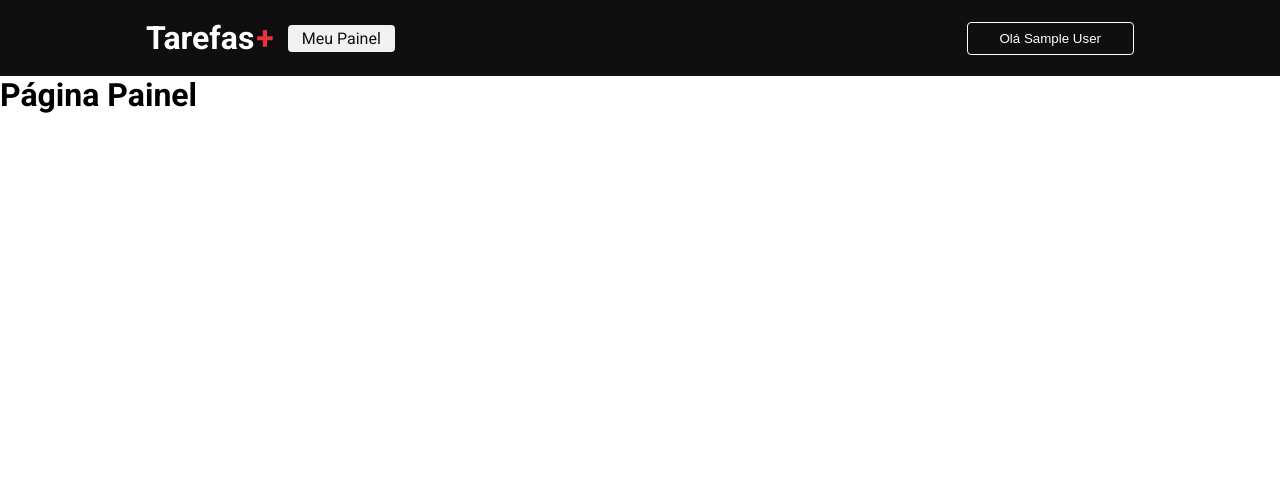
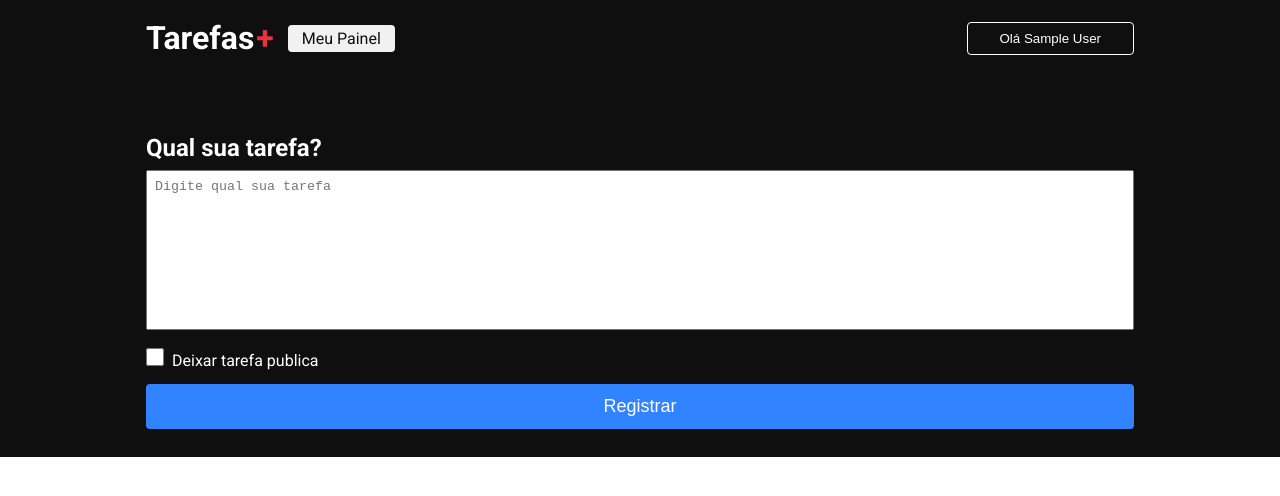
Before and after one commit to yurilima7/tarefas, a Next.js app: page /dashboard/dashboard in a window 1280 px wide. Shown: the top 496 px of the page. Built offline with nearby package versions, Linux system fonts and the light colour scheme; no server answers; sample sign-in values are in the browser's storage.

Commit message:
criando dashboard pt1

```diff
--- /dev/null
+++ b/src/components/textarea/styles_textarea.module.css
@@ -0,0 +1,7 @@
+.textarea {
+    width: 100%;
+    resize: none;
+    height: 160px;
+    outline: none;
+    padding: 8px;
+}
--- /dev/null
+++ b/src/components/textarea/textarea.tsx
@@ -0,0 +1,6 @@
+import { HTMLProps } from "react";
+import styles from "./styles_textarea.module.css";
+
+export function Textarea({ ...rest }: HTMLProps<HTMLTextAreaElement>) {
+    return <textarea className={styles.textarea} {...rest}></textarea>
+}
--- a/src/pages/dashboard/dashboard.tsx
+++ b/src/pages/dashboard/dashboard.tsx
@@ -2,6 +2,7 @@
 import styles from './styles_dashboard.module.css';
 import Head from "next/head";
 import { getSession } from "next-auth/react";
+import { Textarea } from '@/components/textarea/textarea';
 
 export default function Dashboard() {
     return(
@@ -10,7 +11,27 @@
                 <title>Meu painel de taferas</title>
             </Head>
 
-            <h1>Página Painel</h1>
+            <main className={styles.main}>
+                <section className={styles.content}>
+                    <div className={styles.contentForm}>
+                        <h1 className={styles.title}>Qual sua tarefa?</h1>
+
+                        <form action="">
+                            <Textarea placeholder='Digite qual sua tarefa'/>
+
+                            <div className={styles.checkboxArea}>
+                                <input type="checkbox" className={styles.checkbox} />
+
+                                <label>Deixar tarefa publica</label>
+                            </div>
+
+                            <button className={styles.button} type='submit'>
+                                Registrar
+                            </button>
+                        </form>
+                    </div>
+                </section>
+            </main>
         </div>
     );
 };
--- a/src/pages/dashboard/styles_dashboard.module.css
+++ b/src/pages/dashboard/styles_dashboard.module.css
@@ -0,0 +1,48 @@
+.container {
+    width: 100%;
+}
+
+.content {
+    background-color: #0f0f0f;
+    width: 100%;
+    display: flex;
+    align-items: center;
+    justify-content: center;
+}
+
+.contentForm {
+    max-width: 1024px;
+    width: 100%;
+    padding: 0 18px;
+    padding-bottom: 28px;
+    margin-top: 58px;
+}
+
+.title {
+    color: #fff;
+    margin-bottom: 8px;
+}
+
+.checkboxArea {
+    margin: 14px 0;
+}
+
+.checkboxArea label {
+    margin-left: 8px;
+    color: #FFF;
+}
+
+.checkbox {
+    width: 18px;
+    height: 18px;
+}
+
+.button {
+    width: 100%;
+    border: 0;
+    border-radius: 4px;
+    color: #FFF;
+    background-color: #3183ff;
+    padding: 12px 0;
+    font-size: 18px;
+}
```
